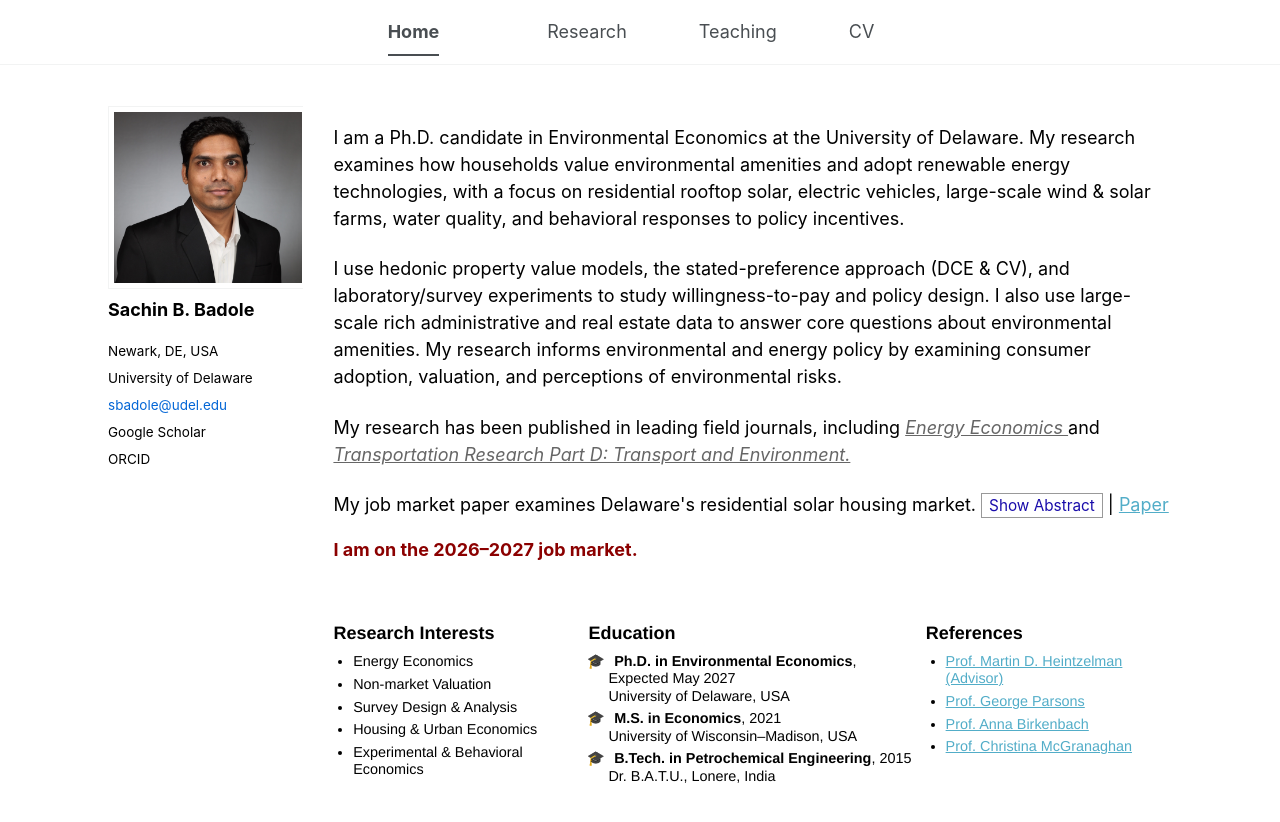
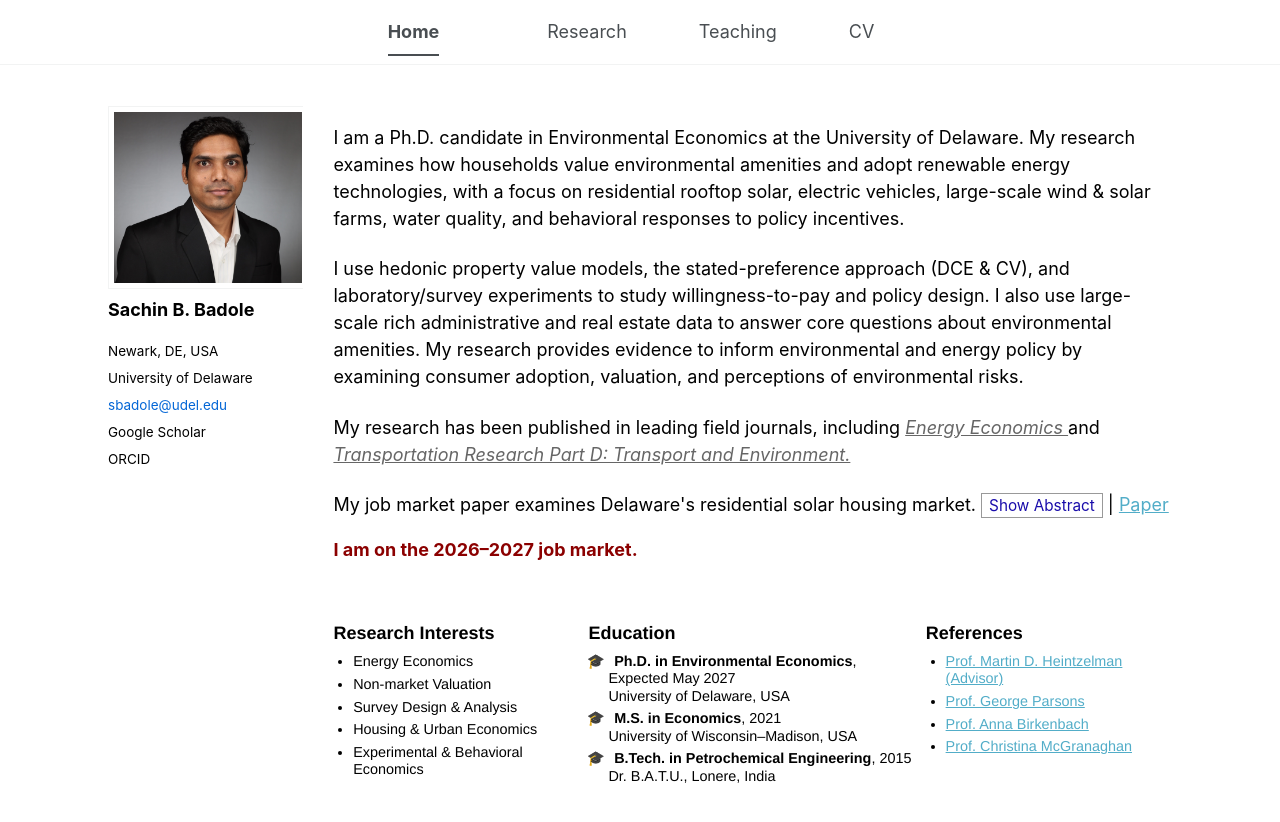
Before and after one commit to sachin-b-badole/sachin-b-badole.github.io, a Jekyll site: the page built from _pages/about.md, in a window 1280 px wide and 988 px high. Shown: the top 822 px of the window. Built offline with Jekyll 4.4.1, drawn with Linux system fonts in a browser that asks for light colours.

Commit message:
Update about.md

```diff
--- a/_pages/about.md
+++ b/_pages/about.md
@@ -11,7 +11,7 @@ redirect_from:
 
 I am a Ph.D. candidate in Environmental Economics at the University of Delaware. My research examines how households value environmental amenities and adopt renewable energy technologies, with a focus on residential rooftop solar, electric vehicles, large-scale wind & solar farms, water quality, and behavioral responses to policy incentives.
 
-I use hedonic property value models, the stated-preference approach (DCE & CV), and laboratory/survey experiments to study willingness-to-pay and policy design. I also use large-scale rich administrative and real estate data to answer core questions about environmental amenities. My research informs environmental and energy policy by examining consumer adoption, valuation, and perceptions of environmental risks.
+I use hedonic property value models, the stated-preference approach (DCE & CV), and laboratory/survey experiments to study willingness-to-pay and policy design. I also use large-scale rich administrative and real estate data to answer core questions about environmental amenities. My research provides evidence to inform environmental and energy policy by examining consumer adoption, valuation, and perceptions of environmental risks.
 
 My research has been published in leading field journals, including
 <a href="https://www.sciencedirect.com/journal/energy-economics"
```
